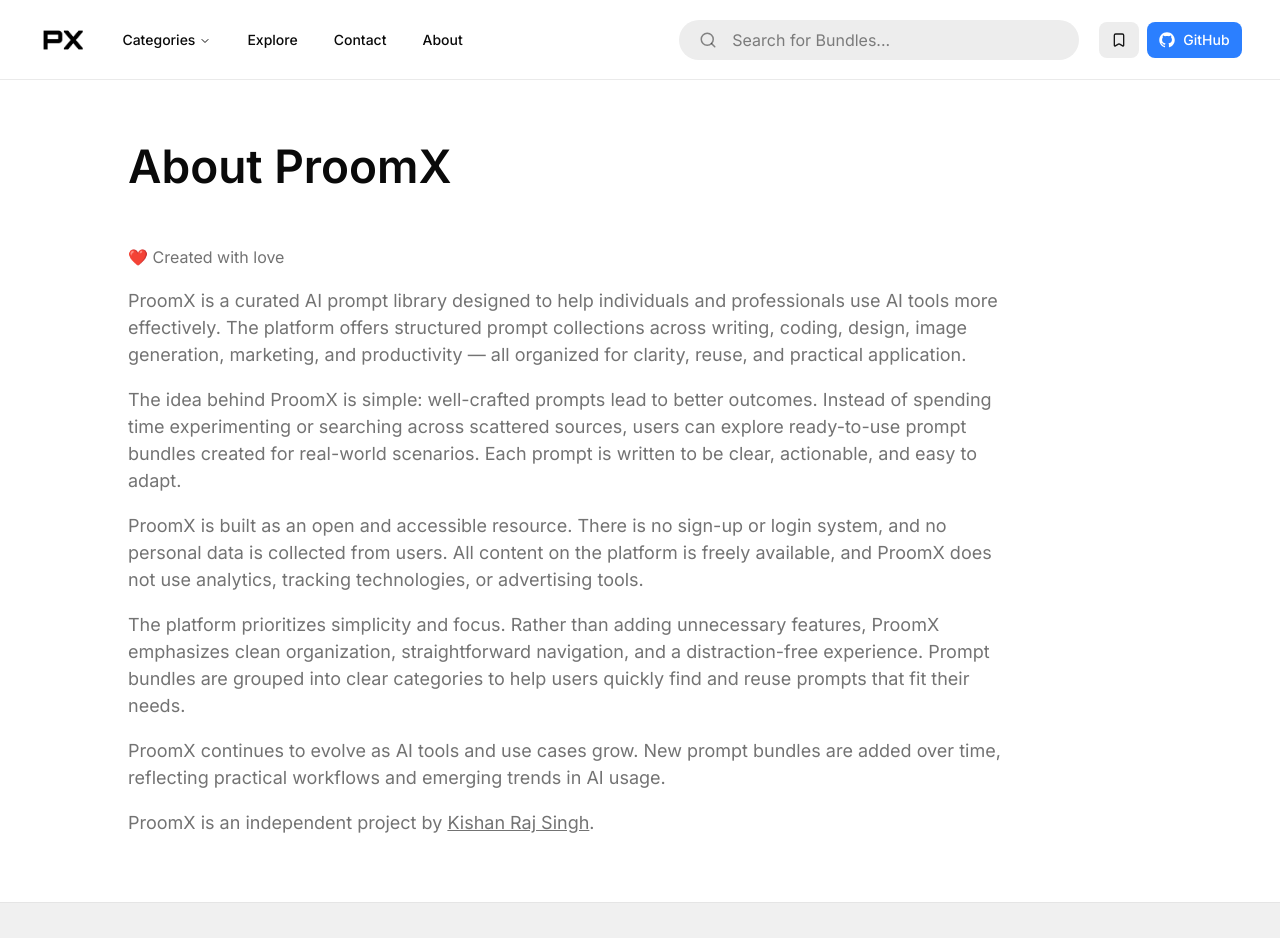
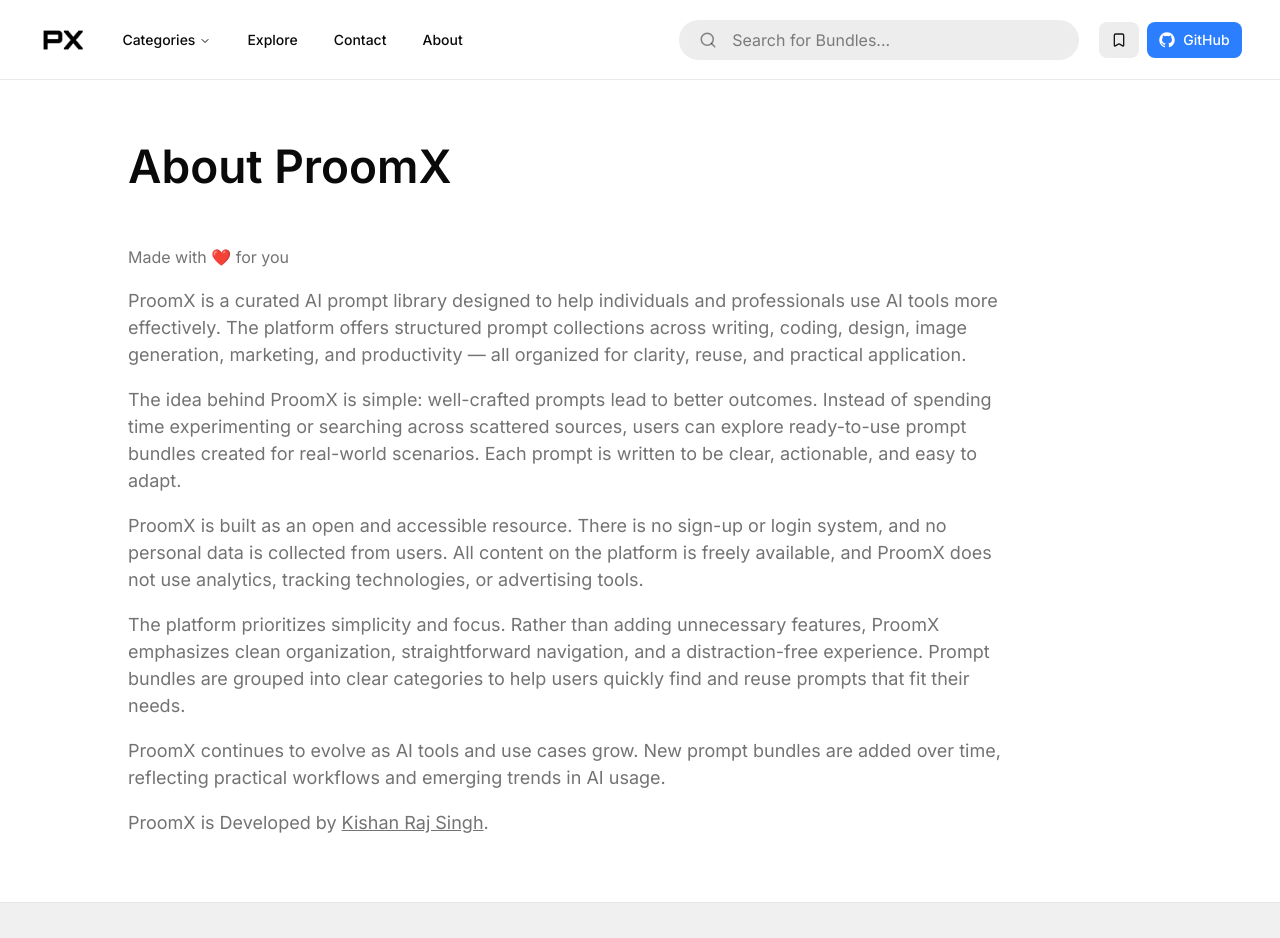
Before and after one commit to kishanraj-singh/ProomX, a Next.js app: page /about in a window 1280 px wide. Shown: the top 938 px of the page. Built offline with nearby package versions, Linux system fonts and the light colour scheme.

Commit message:
docs: fix typo in README.md

```diff
--- a/src/app/(info)/about/page.jsx
+++ b/src/app/(info)/about/page.jsx
@@ -20,7 +20,7 @@ export default function About() {
         <br />
 
         <h2 className="flex items-center gap-2.5 text-muted-foreground">
-          ❤️ Created with love
+          Made with ❤️ for you
         </h2>
 
         <p className="text-muted-foreground mt-2">
@@ -61,7 +61,7 @@ export default function About() {
         </p>
 
         <p className="text-muted-foreground mt-2">
-          ProomX is an independent project by{" "}
+          ProomX is Developed by{" "}
           <Link
             href="https://about.me/kishanrajsingh"
             target="_blank"
```
Also changed, not shown: 1 other file (tests, documents, lock files or other folders).
